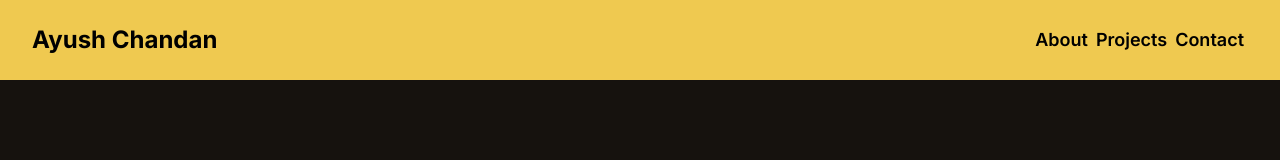
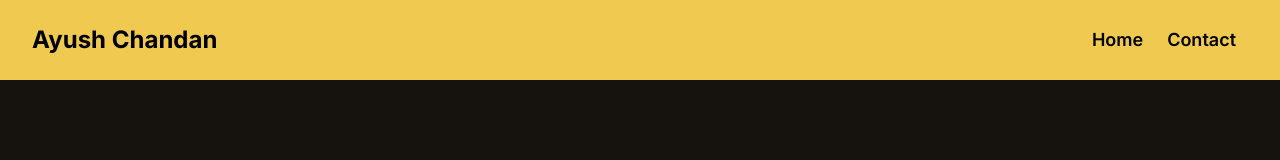
Before and after one commit to Ashkewww/Portfolio, a Next.js app: page /home in a window 1280 px wide. Shown: the top 160 px of the page. Built offline with nearby package versions, Linux system fonts and the light colour scheme.

Commit message:
Fix header links and remove unused code

```diff
--- a/src/app/about/page.tsx
+++ /dev/null
@@ -1,11 +0,0 @@
-import Header from "@/componenets/Header/Header"
-
-// import { useState } from "react";
-
-
-export default function About() {
-    // var [currentPage, setCurrentPage] = useState("home");
-    return (
-        <Header />
-    )
-}
--- a/src/app/home/page.tsx
+++ b/src/app/home/page.tsx
@@ -1,8 +1,10 @@
-"use-client";
+"use client";
 
+import ContacthtmlForm from "@/componenets/ContactForm/ContactForm";
 import Footer from "@/componenets/Footer/Footer";
 import Header from "@/componenets/Header/Header"
 import Hero from "@/componenets/Hero/Hero"
+import ResumeDownload from "@/componenets/ResumeDownload/ResumeDownload";
 // import React, { useState } from "react";
 
 export default function Home() {
--- a/src/componenets/ContactForm/ContactForm.tsx
+++ b/src/componenets/ContactForm/ContactForm.tsx
@@ -14,7 +14,7 @@ export default function ContacthtmlForm() {
             ...formData,
             [event.target.name]: event.target.value
         })
-    }
+    };
     const handleOnSubmit = async () => {
         const { data, error } = await supabase
             .from("Contacts")
@@ -32,7 +32,7 @@ export default function ContacthtmlForm() {
                 message: null
             })
         }
-    }
+    };
 
     return (
         <section className="body-font relative background-global text-gray-400 ">
--- a/src/componenets/Header/Header.tsx
+++ b/src/componenets/Header/Header.tsx
@@ -40,17 +40,12 @@ export default function Header() {
             </div>
             <div className='hidden sm:inline font-semibold text-lg text-black'>
                 <ul className="flex justify-right">
-                    <li className="mx-1">
-                        <a href="/about" className="text-black hover:text-yellow-800">
-                            About
+                    <li className="mx-3">
+                        <a href="/home" className="text-black hover:text-yellow-800">
+                            Home
                         </a>
                     </li>
-                    <li className="mx-1">
-                        <a href="/projects" className="text-black hover:text-yellow-800">
-                            Projects
-                        </a>
-                    </li>
-                    <li className="mx-1">
+                    <li className="mx-3">
                         <a href="/contact" className="text-black hover:text-yellow-800">
                             Contact
                         </a>
@@ -65,13 +60,8 @@ export default function Header() {
             <div className={smolMenuVisibility.toString()}>
                 <ul className="flex justify-center">
                     <li className="mx-0.5 my-2">
-                        <a href="/about" className=" text-black hover:text-yellow-800">
-                            About
-                        </a>
-                    </li>
-                    <li className="mx-0.5 my-2">
-                        <a href="/projects" className="text-black hover:text-yellow-800">
-                            Projects
+                        <a href="/home" className=" text-black hover:text-yellow-800">
+                            Home
                         </a>
                     </li>
                     <li className="mx-0.5 my-2">
--- /dev/null
+++ b/src/componenets/ResumeDownload/ResumeDownload.tsx
@@ -0,0 +1,37 @@
+
+
+export default function ResumeDownload() {
+    return (
+        <section className="background-global py-12 text-yellow-200 text-opacity-80">
+            <div className="w-1/2 mx-48 px-2">
+                <h2 className="text-5xl font-bold mb-6 text-white hover:text-yellow-200 title-animation cursor-default">Resume</h2>
+                <p className="text-lg mb-6  ">
+                    Download my resume to learn more about my experience, skills, and qualifications.
+                </p>
+                <div className="flex items-center justify-center">
+                    <a
+                        href="/path/to/your/resume.pdf"
+                        download
+                        className="bg-blue-500 hover:bg-blue-600 text-white font-bold py-2 px-4 rounded inline-flex items-center"
+                    >
+                        <svg
+                            xmlns="http://www.w3.org/2000/svg"
+                            className="h-6 w-6 mr-2"
+                            fill="none"
+                            viewBox="0 0 24 24"
+                            stroke="currentColor"
+                        >
+                            <path
+                                strokeLinecap="round"
+                                strokeLinejoin="round"
+                                strokeWidth="2"
+                                d="M9 5l7 7-7 7"
+                            />
+                        </svg>
+                        Download Resume
+                    </a>
+                </div>
+            </div>
+        </section>
+    )
+}
```
